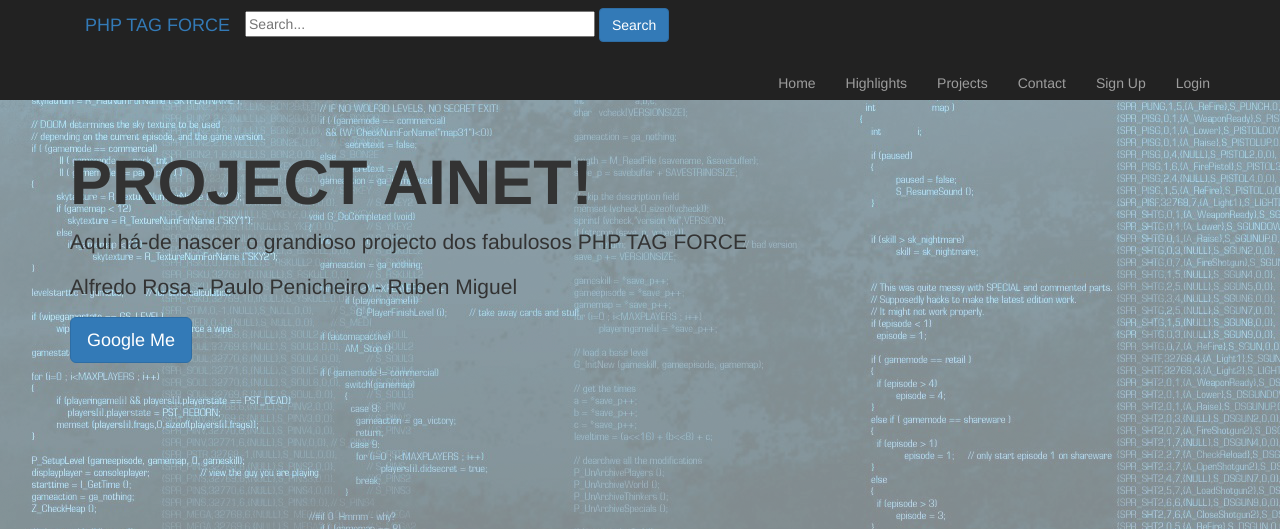
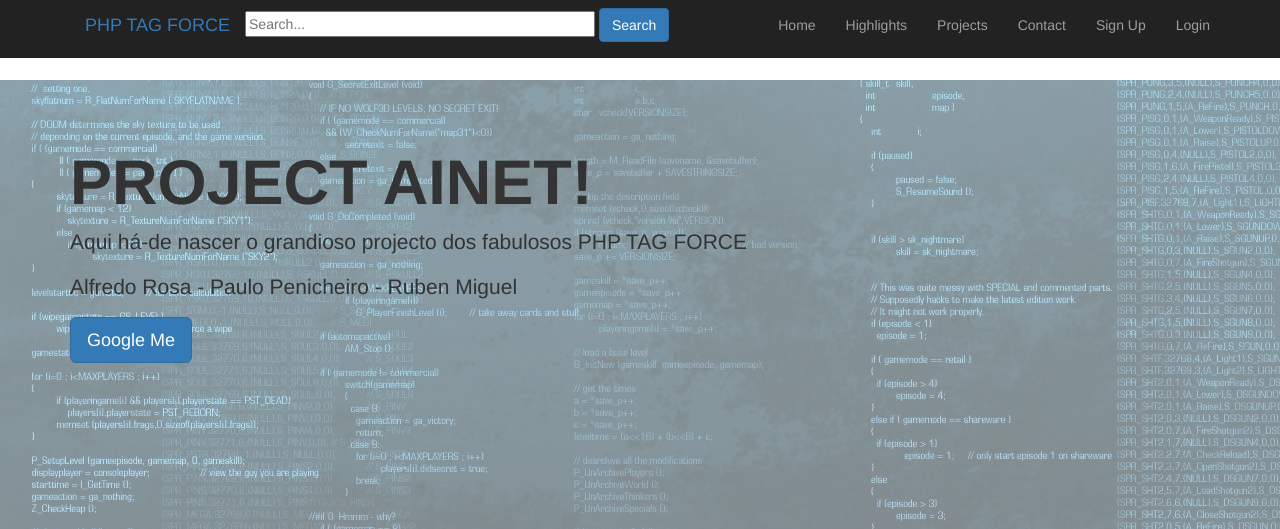
Before and after one commit to smasher35/PHP_TAG_FORCE, a PHP site: page / in a window 1280 px wide. Shown: the top 529 px of the page. Run offline with PHP 8.4, Linux system fonts and the light colour scheme; some libraries are stand-ins or nearby versions.

Commit message:
Colocado o menu ao lado do Search

```diff
--- a/AINET/Styles/styles.css
+++ b/AINET/Styles/styles.css
@@ -60,12 +60,13 @@
 
 }
 
-
 #navegacao{
     margin-bottom: 0px;
     padding-bottom: 0px;
-    min-height: 100px;
-    max-height:50px;
+/*  min-height: 100px;
+    max-height:50px;*/
+    min-height: 50px;
+    max-height:200px;
 }
 
 
--- a/AINET/Views/headerFooter/header.view.php
+++ b/AINET/Views/headerFooter/header.view.php
@@ -31,24 +31,23 @@
     <a id="home">Useful Tips Section</a>
     <div class="navbar-fixed-top navbar-inverse" id="navegacao">
         <div class="container">
-            <div class="row"></div>
-                <div class="navbar-brand">
-                    <a href="#">PHP TAG FORCE</a>
-                </div>
+            <div class="row">
 
+                <div class="col-md-6">
+                    <div class="navbar-brand">
+                        <a href="#">PHP TAG FORCE</a>
+                    </div>
                 <div class="navbar-form">
                     <div class="container">
                         <form class="form-search " length="250">
                             <input type="text" class="span3 search-query" placeholder="Search...">
                             <button class="btn btn-primary">Search</button>
-
                         </form>
                     </div>
                 </div>
-
-                <button class="navbar-toggle " data-toggle="collapse" data-target =".navHeaderCollapse">
-                    Menu
-                </button>
+                    </div>
+                <div class="col-md-6">
+                <button class="navbar-toggle " data-toggle="collapse" data-target =".navHeaderCollapse">Menu</button>
                 <div class="collapse navbar-collapse navHeaderCollapse">
                     <ul class="nav navbar-nav navbar-right">
                         <li><a class="transition" href="index.php">Home</a></li>
@@ -59,7 +58,9 @@
                         <li><a class="transition" href="login.php">Login</a></li>
                     </ul>
                 </div>
+                    </div>
             </div>
+        </div>
         </div>
     </div>
 </header>
```
